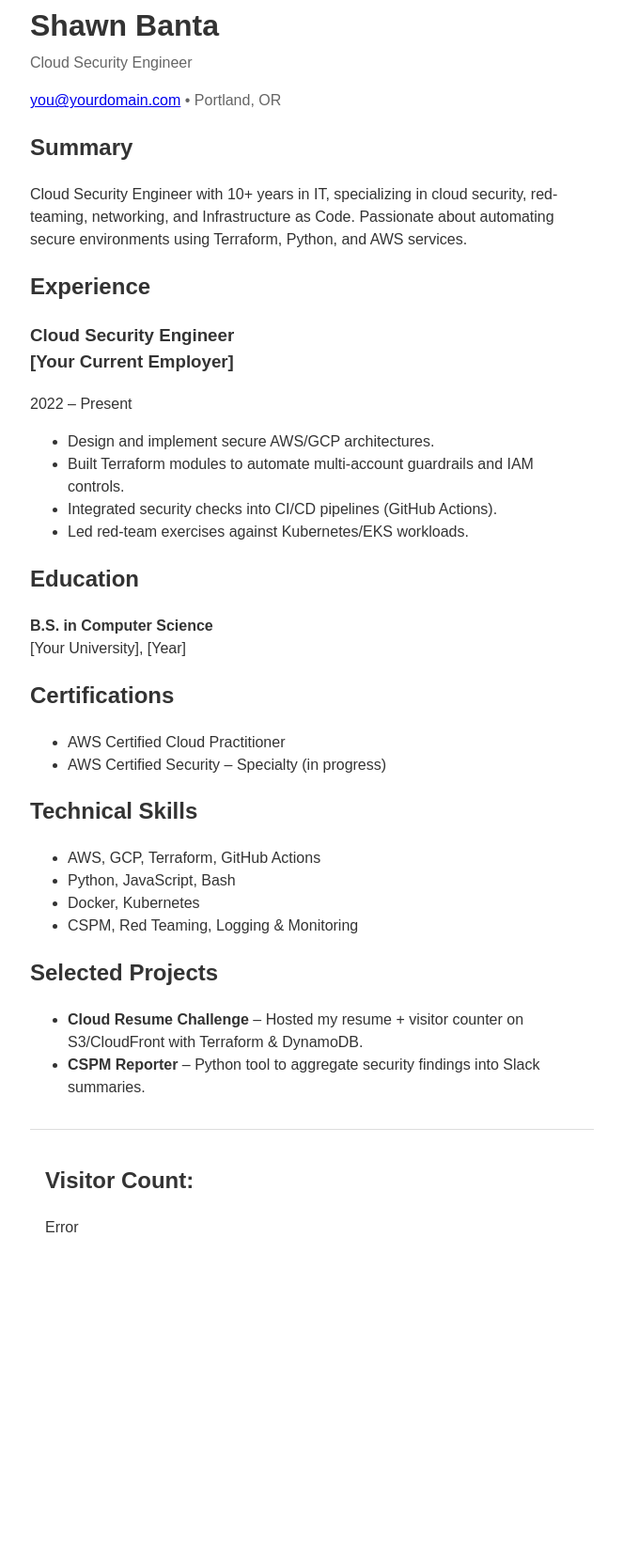
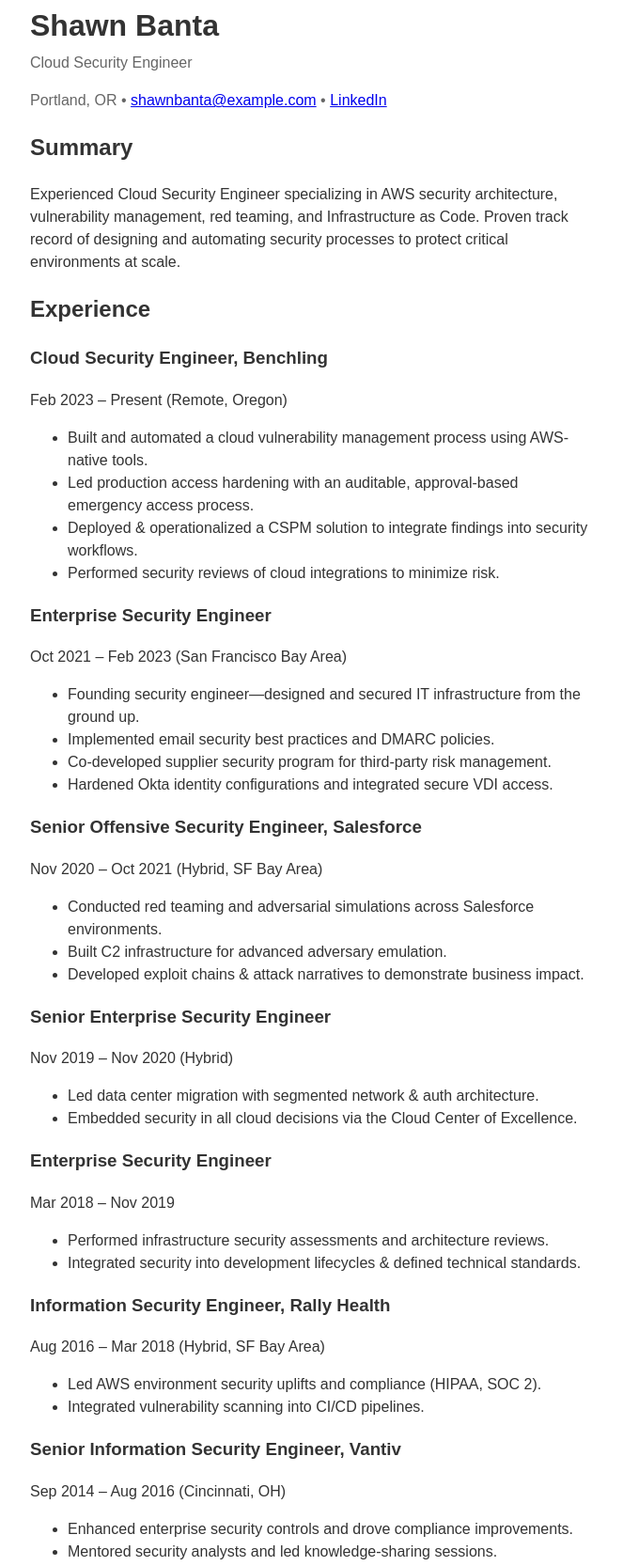
Before and after one commit to shoeless0x80/cloudresumechallenge, a plain HTML site: page frontend/index.html in a window 1280 px wide. Shown: the part 34-1700 px from the top of the page at 94% size, without its empty margins (308-971 px from the left). Before the commit the page ends 1384 px from the top, so only its background shows below. Drawn offline with Linux system fonts and the light colour scheme; no server answers.

Commit message:
`updated html

```diff
--- a/frontend/index.html
+++ b/frontend/index.html
@@ -2,88 +2,157 @@
 <html lang="en">
 <head>
   <meta charset="UTF-8" />
-  <meta http-equiv="X-UA-Compatible" content="IE=edge" />
-  <meta name="viewport" content="width=device-width, initial-scale=1.0" />
-  <title>Shawn Banta | Cloud Resume</title>
+  <meta name="viewport" content="width=device-width, initial-scale=1" />
+  <title>Shawn Banta — Cloud Security Engineer</title>
   <link rel="stylesheet" href="styles.css" />
 </head>
 <body>
-  <!-- Resume -->
-  <header>
+  <header class="header">
     <h1>Shawn Banta</h1>
-    <p>Cloud Security Engineer</p>
-    <p><a href="mailto:you@yourdomain.com">you@yourdomain.com</a> • Portland, OR</p>
+    <p class="role">Cloud Security Engineer</p>
+    <p class="contact">
+      Portland, OR •
+      <a href="mailto:shawnbanta@example.com">shawnbanta@example.com</a> •
+      <a href="https://www.linkedin.com/in/theshawnbanta/" target="_blank">LinkedIn</a>
+    </p>
   </header>
 
-  <section id="resume">
+  <main>
     <!-- Summary -->
-    <div class="resume-section">
+    <section class="section summary">
       <h2>Summary</h2>
       <p>
-        Cloud Security Engineer with 10+ years in IT, specializing in cloud security, red-teaming, networking, and Infrastructure as Code.
-        Passionate about automating secure environments using Terraform, Python, and AWS services.
+        Experienced Cloud Security Engineer specializing in AWS security architecture, vulnerability management,
+        red teaming, and Infrastructure as Code. Proven track record of designing and automating security
+        processes to protect critical environments at scale.
       </p>
-    </div>
+    </section>
 
     <!-- Experience -->
-    <div class="resume-section">
+    <section class="section experience">
       <h2>Experience</h2>
-      <div class="job">
-        <h3>Cloud Security Engineer<br/><span class="company">[Your Current Employer]</span></h3>
-        <p class="dates">2022 – Present</p>
+
+      <article class="job">
+        <h3>Cloud Security Engineer, Benchling</h3>
+        <p class="meta">Feb 2023 – Present (Remote, Oregon)</p>
         <ul>
-          <li>Design and implement secure AWS/GCP architectures.</li>
-          <li>Built Terraform modules to automate multi-account guardrails and IAM controls.</li>
-          <li>Integrated security checks into CI/CD pipelines (GitHub Actions).</li>
-          <li>Led red-team exercises against Kubernetes/EKS workloads.</li>
+          <li>Built and automated a cloud vulnerability management process using AWS-native tools.</li>
+          <li>Led production access hardening with an auditable, approval-based emergency access process.</li>
+          <li>Deployed & operationalized a CSPM solution to integrate findings into security workflows.</li>
+          <li>Performed security reviews of cloud integrations to minimize risk.</li>
         </ul>
-      </div>
-      <!-- …other jobs… -->
-    </div>
+      </article>
+
+      <article class="job">
+        <h3>Enterprise Security Engineer</h3>
+        <p class="meta">Oct 2021 – Feb 2023 (San Francisco Bay Area)</p>
+        <ul>
+          <li>Founding security engineer—designed and secured IT infrastructure from the ground up.</li>
+          <li>Implemented email security best practices and DMARC policies.</li>
+          <li>Co-developed supplier security program for third-party risk management.</li>
+          <li>Hardened Okta identity configurations and integrated secure VDI access.</li>
+        </ul>
+      </article>
+
+      <article class="job">
+        <h3>Senior Offensive Security Engineer, Salesforce</h3>
+        <p class="meta">Nov 2020 – Oct 2021 (Hybrid, SF Bay Area)</p>
+        <ul>
+          <li>Conducted red teaming and adversarial simulations across Salesforce environments.</li>
+          <li>Built C2 infrastructure for advanced adversary emulation.</li>
+          <li>Developed exploit chains & attack narratives to demonstrate business impact.</li>
+        </ul>
+      </article>
+
+      <article class="job">
+        <h3>Senior Enterprise Security Engineer</h3>
+        <p class="meta">Nov 2019 – Nov 2020 (Hybrid)</p>
+        <ul>
+          <li>Led data center migration with segmented network & auth architecture.</li>
+          <li>Embedded security in all cloud decisions via the Cloud Center of Excellence.</li>
+        </ul>
+      </article>
+
+      <article class="job">
+        <h3>Enterprise Security Engineer</h3>
+        <p class="meta">Mar 2018 – Nov 2019</p>
+        <ul>
+          <li>Performed infrastructure security assessments and architecture reviews.</li>
+          <li>Integrated security into development lifecycles & defined technical standards.</li>
+        </ul>
+      </article>
+
+      <article class="job">
+        <h3>Information Security Engineer, Rally Health</h3>
+        <p class="meta">Aug 2016 – Mar 2018 (Hybrid, SF Bay Area)</p>
+        <ul>
+          <li>Led AWS environment security uplifts and compliance (HIPAA, SOC 2).</li>
+          <li>Integrated vulnerability scanning into CI/CD pipelines.</li>
+        </ul>
+      </article>
+
+      <article class="job">
+        <h3>Senior Information Security Engineer, Vantiv</h3>
+        <p class="meta">Sep 2014 – Aug 2016 (Cincinnati, OH)</p>
+        <ul>
+          <li>Enhanced enterprise security controls and drove compliance improvements.</li>
+          <li>Mentored security analysts and led knowledge-sharing sessions.</li>
+        </ul>
+      </article>
+
+      <article class="job">
+        <h3>Information Security Engineer II</h3>
+        <p class="meta">Mar 2014 – Sep 2014</p>
+        <ul>
+          <li>Managed AV, FIM, proxy solutions for 10k+ endpoints.</li>
+          <li>Tuned detection systems to optimize analyst workflows.</li>
+        </ul>
+      </article>
+
+      <article class="job">
+        <h3>Information Systems Client Administrator, Fischer Homes</h3>
+        <p class="meta">Nov 2012 – Mar 2014 (On-site, KY)</p>
+        <ul>
+          <li>Maintained server backups, VPN, LAN configurations, and IDS monitoring.</li>
+          <li>Provided technical support to 300+ users across four states.</li>
+        </ul>
+      </article>
+    </section>
 
     <!-- Education -->
-    <div class="resume-section">
+    <section class="section education">
       <h2>Education</h2>
-      <p><strong>B.S. in Computer Science</strong><br/>[Your University], [Year]</p>
-    </div>
+      <ul>
+        <li><strong>Master of Science, Cybersecurity & Information Assurance</strong><br/>Western Governors University (2019 – 2020)</li>
+        <li><strong>Bachelor of Science, Computer Information Technology</strong><br/>Northern Kentucky University (2007 – 2013)<br/>Tau Kappa Epsilon, CCDC Team</li>
+      </ul>
+    </section>
 
     <!-- Certifications -->
-    <div class="resume-section">
-      <h2>Certifications</h2>
+    <section class="section certifications">
+      <h2>Licenses & Certifications</h2>
       <ul>
-        <li>AWS Certified Cloud Practitioner</li>
-        <li>AWS Certified Security – Specialty (in progress)</li>
+        <li>Mastering Container Security v4 – Black Hat (Dec 2020)</li>
+        <li>Advanced Infrastructure Hacking – Black Hat (Aug 2020)</li>
+        <li>OSCE, OSWP, OSCP – OffSec (2018 – 2019)</li>
+        <li>CCSK – Cloud Security Alliance (Jul 2017)</li>
+        <li>CEHv8 – EC-Council (Aug 2015)</li>
+        <li>Qualys Vulnerability Mgmt Specialist (Mar 2015)</li>
+        <li>Terraform Associate – HashiCorp (2021)</li>
+        <li>GWAPT, GCIH, GSEC – GIAC (2014 – 2017)</li>
+        <li>SSCP, CISSP – ISC2 (2015 – 2017)</li>
+        <li>A+, Network+, Security+ – CompTIA (2013 – 2014)</li>
+        <li>AWS Dev, Solutions, SysOps Associate – AWS (2016 – 2017)</li>
+        <li>CCENT – Cisco (2014)</li>
       </ul>
-    </div>
+    </section>
+  </main>
 
-    <!-- Skills -->
-    <div class="resume-section">
-      <h2>Technical Skills</h2>
-      <ul class="skills">
-        <li>AWS, GCP, Terraform, GitHub Actions</li>
-        <li>Python, JavaScript, Bash</li>
-        <li>Docker, Kubernetes</li>
-        <li>CSPM, Red Teaming, Logging & Monitoring</li>
-      </ul>
-    </div>
+  <footer class="footer">
+    <h2>Visitor Count</h2>
+    <div id="visits">Loading…</div>
+  </footer>
 
-    <!-- Projects -->
-    <div class="resume-section">
-      <h2>Selected Projects</h2>
-      <ul>
-        <li><strong>Cloud Resume Challenge</strong> – Hosted my resume + visitor counter on S3/CloudFront with Terraform & DynamoDB.</li>
-        <li><strong>CSPM Reporter</strong> – Python tool to aggregate security findings into Slack summaries.</li>
-      </ul>
-    </div>
-  </section>
-
-  <!-- Visitor Counter -->
-  <section id="counter">
-    <h2>Visitor Count:</h2>
-    <div id="visits">Loading…</div>
-  </section>
-
-  <!-- Load the counter script -->
   <script src="script.js"></script>
 </body>
 </html>
```
